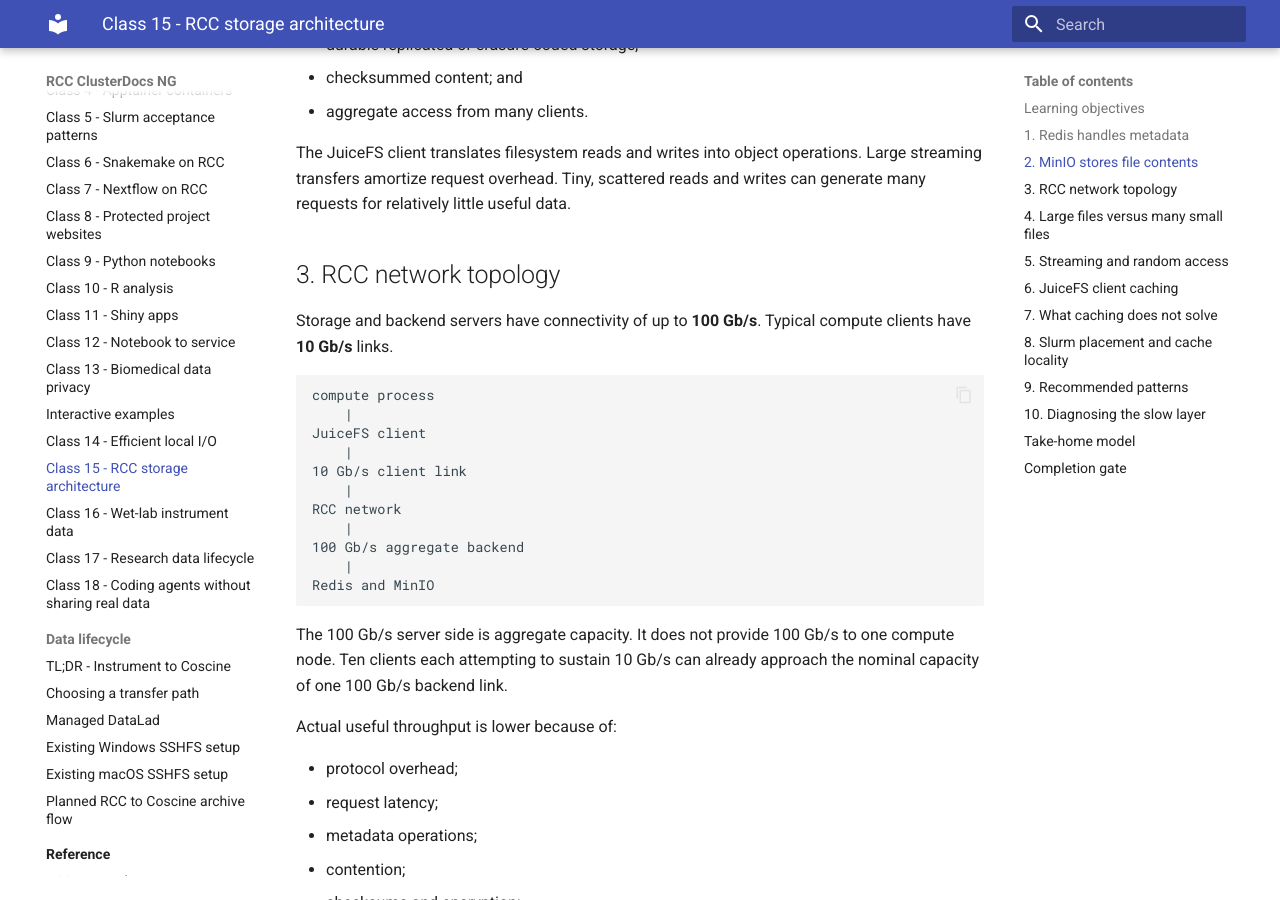
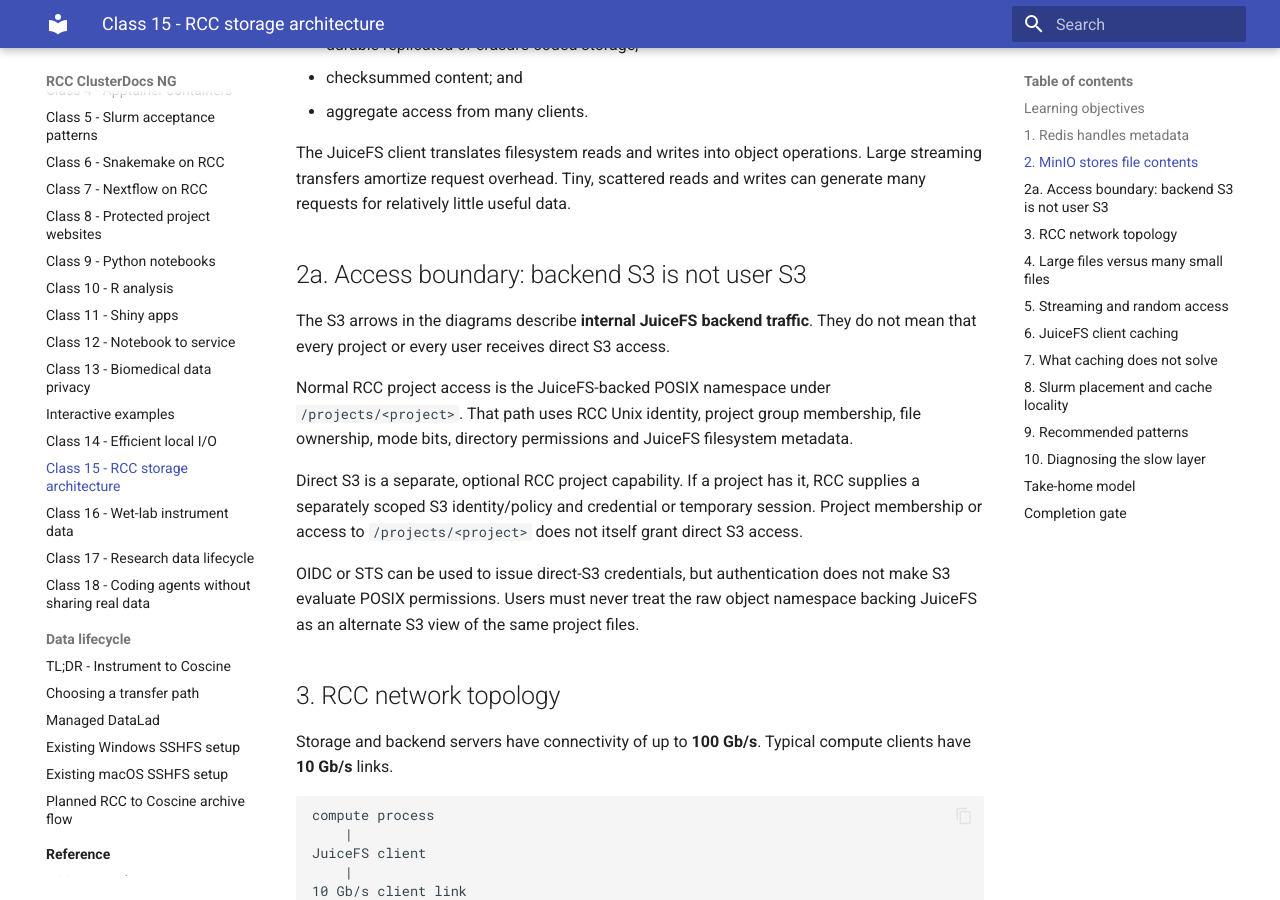
Before and after one commit to IKIM-Essen/ClusterDocs, an MkDocs documentation site: the page built from docs/course/class-15-storage-architecture.md, in a window 1280 px wide and 900 px high, scrolled down 2098 px. Built offline with MkDocs 1.6.1 and Material for MkDocs 9.7.7, drawn with Linux system fonts in a browser that asks for light colours; some of the changed text lies outside the part shown.

Commit message:
docs: distinguish backend S3 from project access

```diff
--- a/docs/course/class-15-storage-architecture.md
+++ b/docs/course/class-15-storage-architecture.md
@@ -75,6 +75,25 @@ The JuiceFS client translates filesystem reads and writes into object
 operations. Large streaming transfers amortize request overhead. Tiny,
 scattered reads and writes can generate many requests for relatively little
 useful data.
+
+## 2a. Access boundary: backend S3 is not user S3
+
+The S3 arrows in the diagrams describe **internal JuiceFS backend traffic**.
+They do not mean that every project or every user receives direct S3 access.
+
+Normal RCC project access is the JuiceFS-backed POSIX namespace under
+`/projects/<project>`. That path uses RCC Unix identity, project group
+membership, file ownership, mode bits, directory permissions and JuiceFS
+filesystem metadata.
+
+Direct S3 is a separate, optional RCC project capability. If a project has it,
+RCC supplies a separately scoped S3 identity/policy and credential or temporary
+session. Project membership or access to `/projects/<project>` does not itself
+grant direct S3 access.
+
+OIDC or STS can be used to issue direct-S3 credentials, but authentication does
+not make S3 evaluate POSIX permissions. Users must never treat the raw object
+namespace backing JuiceFS as an alternate S3 view of the same project files.
 
 ## 3. RCC network topology
 
@@ -214,7 +233,7 @@ child on worker D downloads again
 
 Nested submission destroys locality and can create repeated:
 
-- S3 downloads;
+- backend object downloads performed by JuiceFS;
 - Redis metadata traffic;
 - 10 Gb/s client-link use;
 - container transfers;
```
